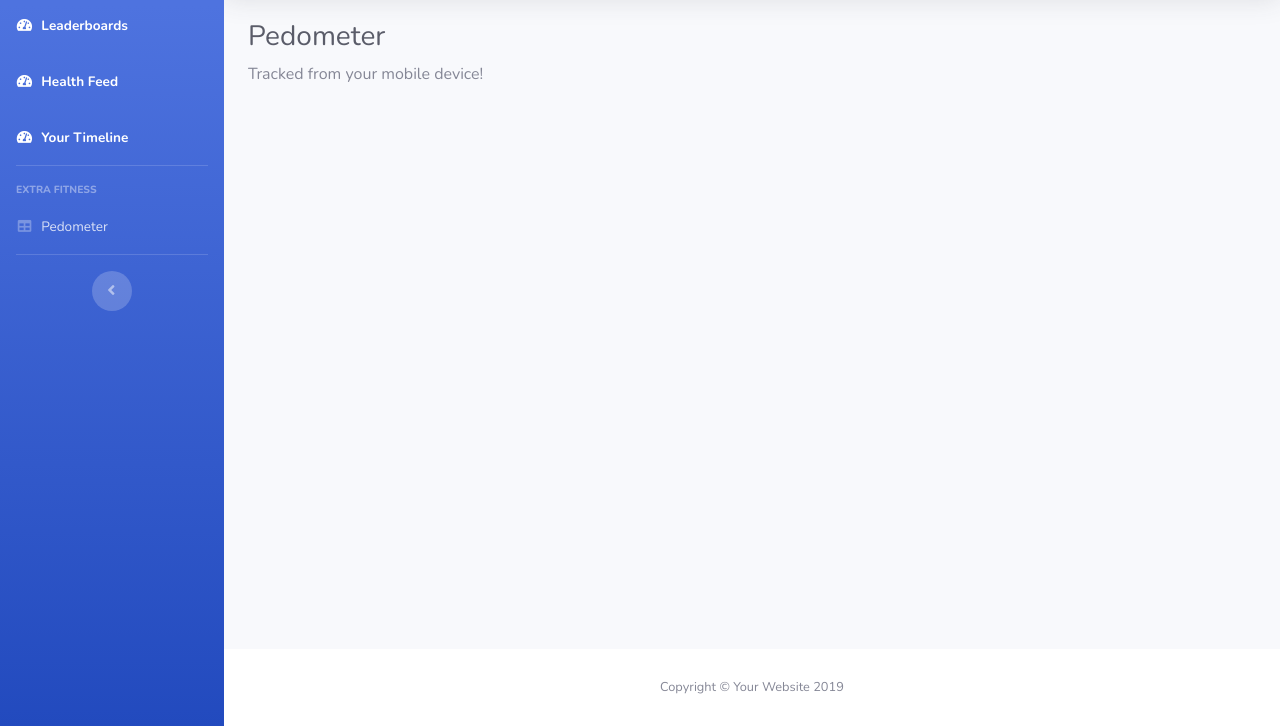
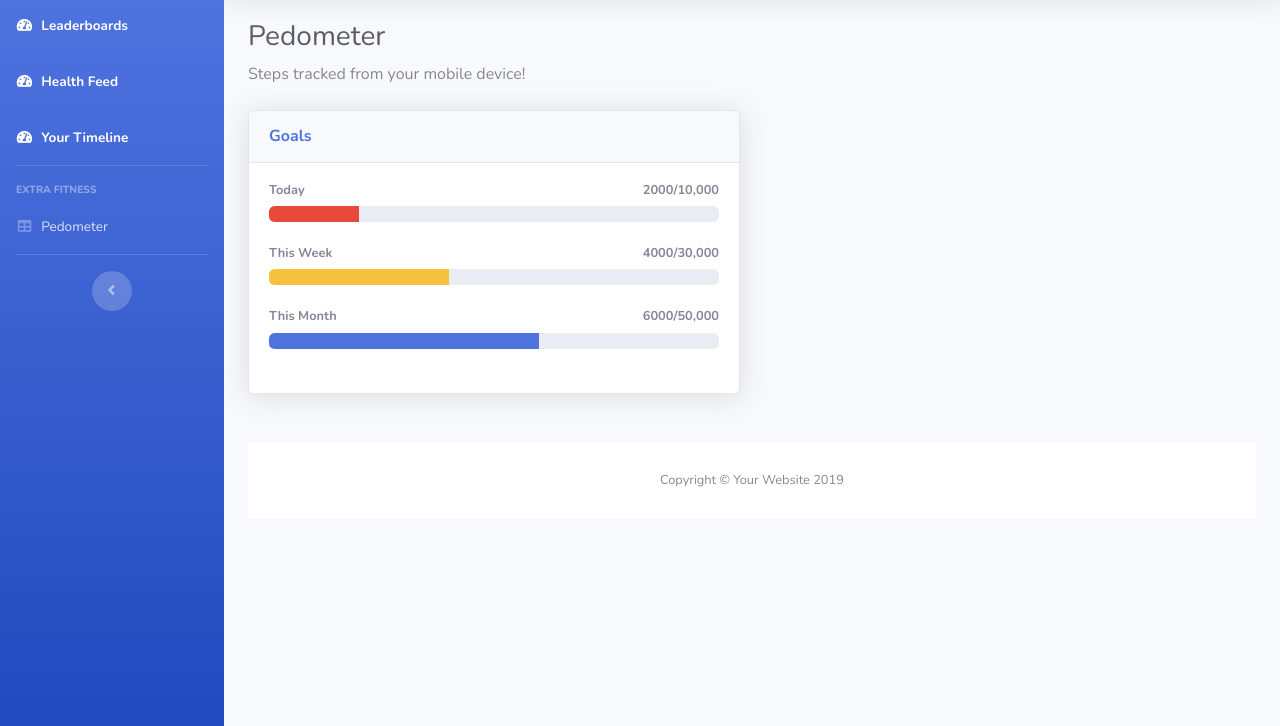
Before and after one commit to Haley-Jang/PickHack, a website with bundled scripts: page tables.html in a window 1280 px wide. Shown: the part 74-800 px from the top of the page. Built offline with nearby package versions, Linux system fonts and the light colour scheme.

Commit message:
Update tables.html

```diff
--- a/tables.html
+++ b/tables.html
@@ -276,9 +276,41 @@
 
           <!-- Page Heading -->
           <h1 class="h3 mb-2 text-gray-800">Pedometer</h1>
-          <p class="mb-4">Tracked from your mobile device!</p>
+          <p class="mb-4">Steps tracked from your mobile device!</p>
 
           <!-- DataTales Example -->
+
+           <!-- Content Row -->
+           <div class="row">
+
+            <!-- Content Column -->
+            <div class="col-lg-6 mb-4">
+
+              <!-- Project Card Example -->
+              <div class="card shadow mb-4">
+                <div class="card-header py-3">
+                  <h6 class="m-0 font-weight-bold text-primary">Goals</h6>
+                </div>
+                <div class="card-body">
+                  <h4 class="small font-weight-bold"> Today <span class="float-right">2000/10,000</span></h4>
+                  <div class="progress mb-4">
+                    <div class="progress-bar bg-danger" role="progressbar" style="width: 20%" aria-valuenow="20" aria-valuemin="0" aria-valuemax="100"></div>
+                  </div>
+                  <h4 class="small font-weight-bold"> This Week <span class="float-right">4000/30,000</span></h4>
+                  <div class="progress mb-4">
+                    <div class="progress-bar bg-warning" role="progressbar" style="width: 40%" aria-valuenow="40" aria-valuemin="0" aria-valuemax="100" ></div>
+                  </div>
+                  <h4 class="small font-weight-bold"> This Month <span class="float-right">6000/50,000</span></h4>
+                  <div class="progress mb-4">
+                    <div class="progress-bar" role="progressbar" style="width: 60%" aria-valuenow="60" aria-valuemin="0" aria-valuemax="100" ></div>
+                  </div>
+                </div>
+              </div>
+
+
+            </div>
+
+            <div class="col-lg-6 mb-4">
 
 
         </div>
```
